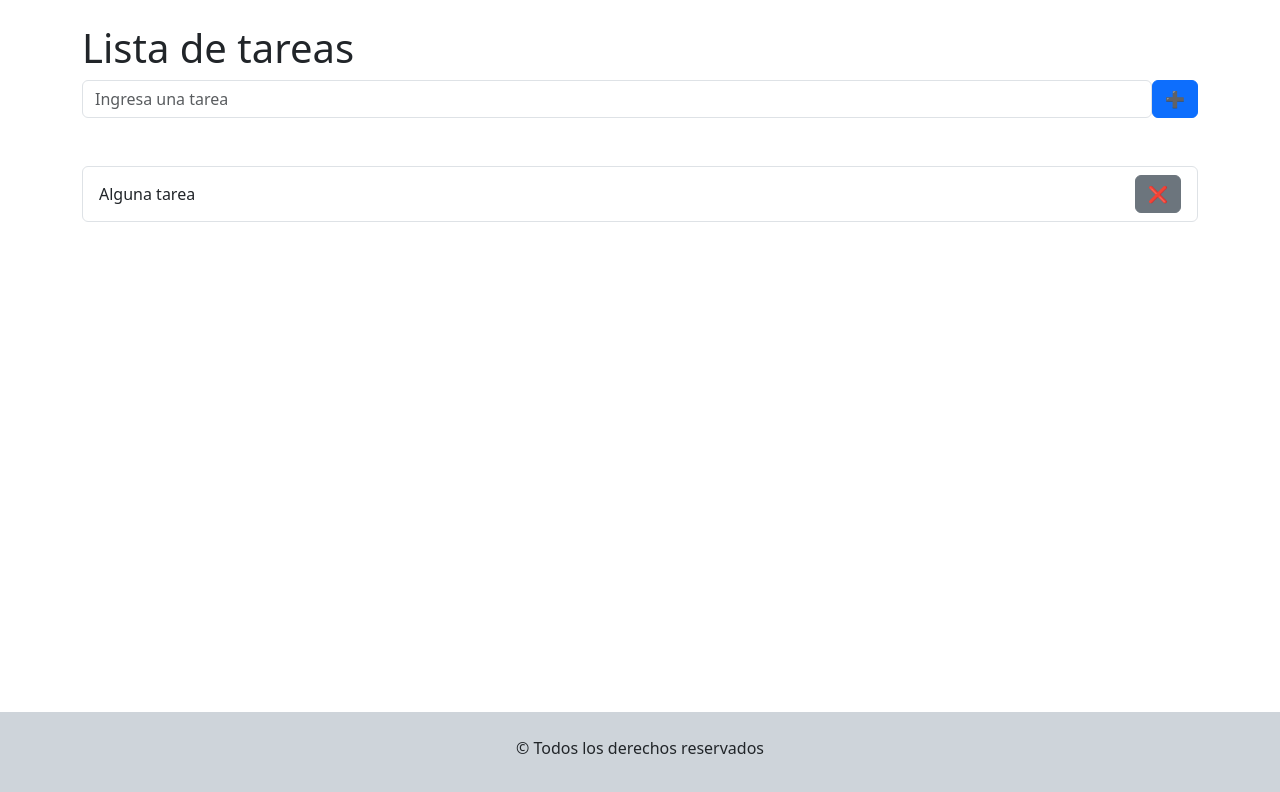
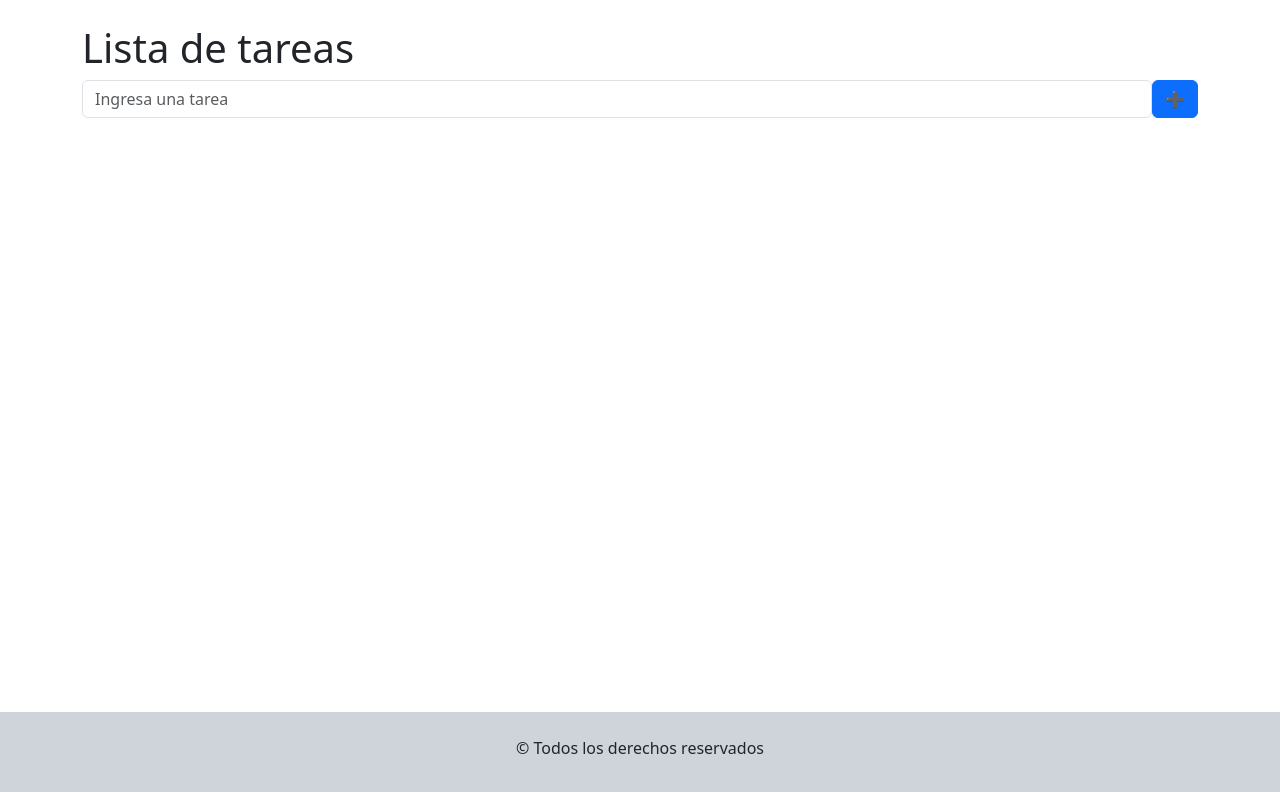
Before and after one commit to naimp074/lista_tareas, a React (Vite) app: page / in a window 1280 px wide. Shown: the top 792 px of the page. Built offline with nearby package versions, Linux system fonts and the light colour scheme.

Commit message:
podemos borrar las tareas con el boton de la x

```diff
--- a/src/components/FormularioTarea.jsx
+++ b/src/components/FormularioTarea.jsx
@@ -14,35 +14,45 @@ const FormularioTarea = () => {
   const [tareas, setTareas] = useState([]);
 
   const posteriorValidacion = (data) => {
-    console.log(data.tarea)
+    console.log(data.tarea);
     //guardar la tarea en el array
-    setTareas([...tareas, data.tarea])
+    setTareas([...tareas, data.tarea]);
     //limpiar el formulario
-    reset()
-  }
+    reset();
+  };
+  const borrarTarea = (nombreTarea) => {
+    const tareasFiltradas = tareas.filter(
+      (itemTarea) => itemTarea !== nombreTarea
+    );
+    setTareas(tareasFiltradas)
+  };
 
   return (
     <section>
       <Form onSubmit={handleSubmit(posteriorValidacion)}>
         <Form.Group className="mb-3 d-flex justify-content-between">
-          <Form.Control type="text" placeholder="Ingresa una tarea" {...register('tarea',{
-            required: "La tarea es un dato obligatorio",
-            minLength:{
+          <Form.Control
+            type="text"
+            placeholder="Ingresa una tarea"
+            {...register("tarea", {
+              required: "La tarea es un dato obligatorio",
+              minLength: {
                 value: 2,
-                message: "La tarea debe tener al menos 2 caracteres"
-            },
-             maxLength:{
+                message: "La tarea debe tener al menos 2 caracteres",
+              },
+              maxLength: {
                 value: 50,
-                message: "La tarea debe tener como maximo 50 caracteres"
-            }
-          })}/>
+                message: "La tarea debe tener como maximo 50 caracteres",
+              },
+            })}
+          />
           <Button variant="primary" type="submit">
             ➕
           </Button>
         </Form.Group>
         <Form.Text className="text-danger">{errors.tarea?.message}</Form.Text>
       </Form>
-      <ListaTarea tareas={tareas}/>
+      <ListaTarea tareas={tareas} borrarTarea={borrarTarea}/>
     </section>
   );
 };
--- a/src/components/ItemTarea.jsx
+++ b/src/components/ItemTarea.jsx
@@ -1,10 +1,15 @@
 import { ListGroup, Button } from "react-bootstrap";
 
-const ItemTarea = () => {
+const ItemTarea = ({ tarea, borrarTarea }) => {
   return (
     <ListGroup.Item className="d-flex justify-content-between align-items-center">
-      Alguna tarea
-      <Button variant="secondary">❌</Button>
+      {tarea}
+      <Button
+        variant="secondary"
+        onClick={() => borrarTarea(tarea)}
+      >
+        ❌
+      </Button>
     </ListGroup.Item>
   );
 };
--- a/src/components/ListaTarea.jsx
+++ b/src/components/ListaTarea.jsx
@@ -1,12 +1,11 @@
 import ListGroup from 'react-bootstrap/ListGroup';
 import ItemTarea from './ItemTarea';
 
-const ListaTarea = ({tareas}) => {
+const ListaTarea = ({tareas,borrarTarea}) => {
   return (
     <ListGroup className="mt-5">
-      <ItemTarea />
       {
-        tareas.map((tarea, indice)=> <ItemTarea key={indice}/> )
+        tareas.map((tarea, indice)=> <ItemTarea key={indice} tarea={tarea} borrarTarea = {borrarTarea}/> )
       }
     </ListGroup>
   );
```
